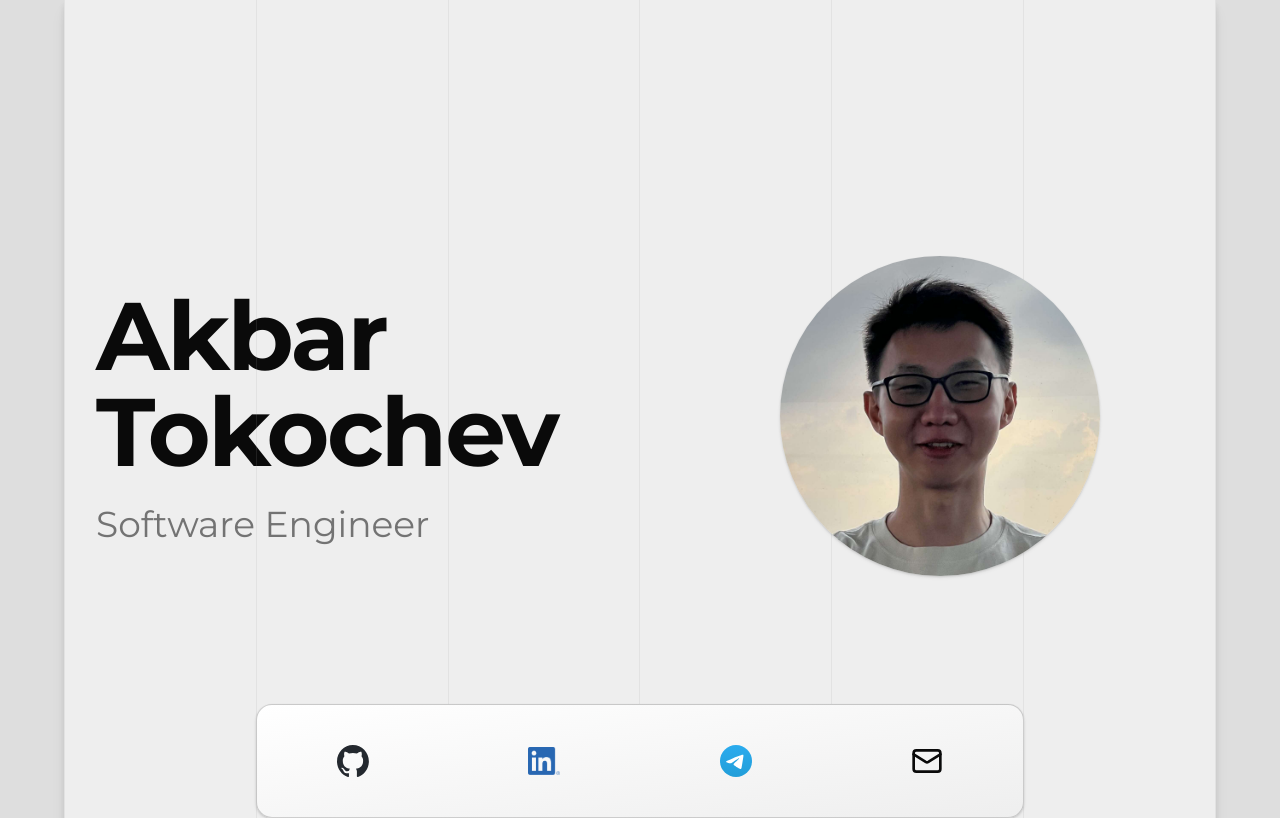
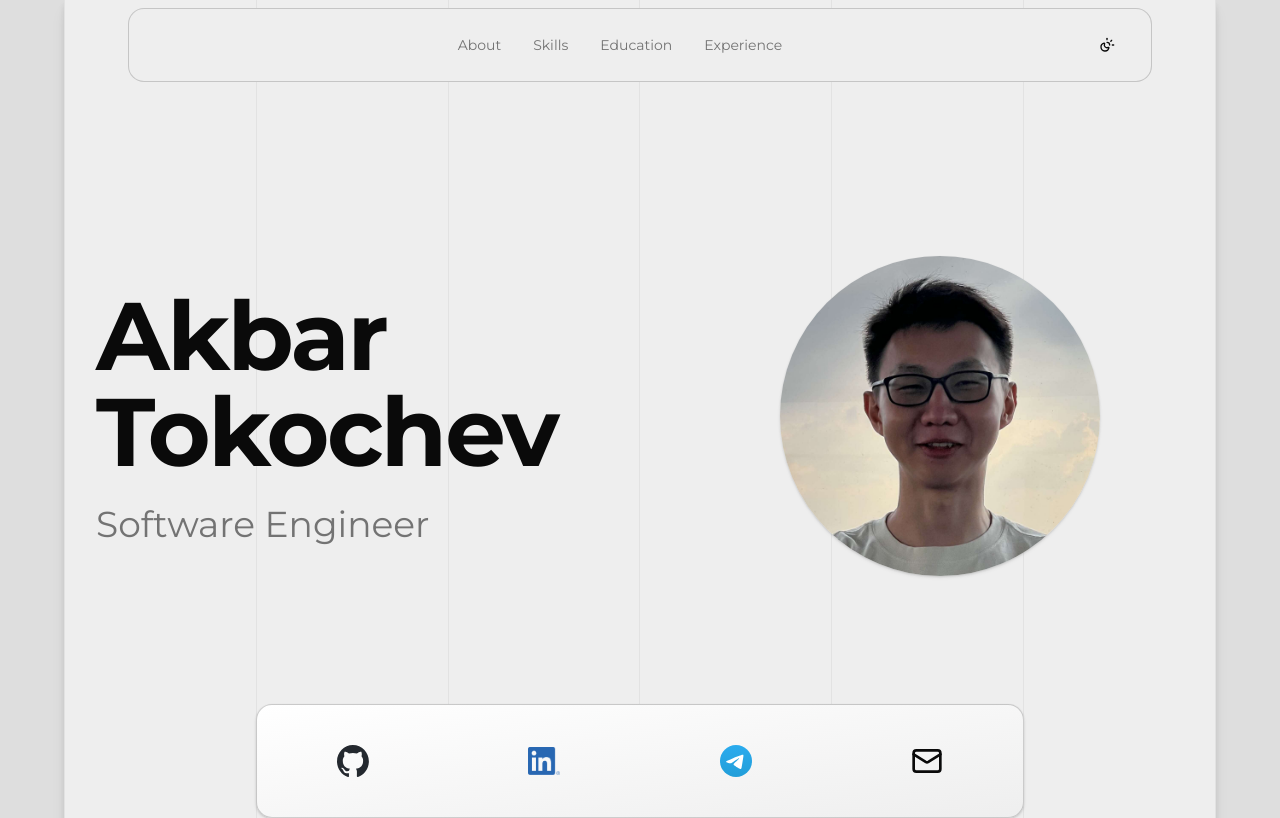
Before and after one commit to Akbro23/akbro23.github.io, a Next.js app: page / in a window 1280 px wide. Shown: the top 818 px of the page. Built offline with nearby package versions, Linux system fonts and the light colour scheme.

Commit message:
feat: navbar for large screen

```diff
--- a/app/layout.tsx
+++ b/app/layout.tsx
@@ -2,6 +2,7 @@ import type { Metadata } from "next";
 import { ThemeProvider } from "@/components/theme-provider";
 import { Geist, Geist_Mono, Montserrat } from "next/font/google";
 import "./globals.css";
+import NavBar from "@/components/nav-bar";
 
 const geistSans = Geist({
   variable: "--font-geist-sans",
@@ -13,9 +14,7 @@ const geistMono = Geist_Mono({
   subsets: ["latin"],
 });
 
-const montserrat = Montserrat({
-
-});
+const montserrat = Montserrat({});
 
 export const metadata: Metadata = {
   title: "Akbar Tokochev",
@@ -38,6 +37,7 @@ export default function RootLayout({
           enableSystem
           disableTransitionOnChange
         >
+          <NavBar />
           {children}
         </ThemeProvider>
       </body>
--- a/app/page.tsx
+++ b/app/page.tsx
@@ -1,12 +1,12 @@
 import Hero from "@/components/hero";
 import BackgroundLines from "@/components/background-lines";
 
+
 export default function Home() {
   return (
-    <section className="relative mx-auto max-w-6xl shadow-lg bg-background">
+    <div className="relative mx-auto max-w-6xl shadow-lg bg-background">
       <BackgroundLines />
-
       <Hero />
-    </section>
+    </div>
   );
 }
--- a/components/hero.tsx
+++ b/components/hero.tsx
@@ -3,7 +3,7 @@ import SocialLinks from "@/components/social-links";
 
 export default function Hero() {
   return (
-    <section id="hero" className="py-32 md:py-64 grid grid-cols-6">
+    <section id="hero" className="relative py-32 md:py-64 grid grid-cols-6">
       <div className="col-span-6 grid grid-cols-1 lg:grid-cols-2 gap-12 place-items-center">
         <div className="order-2 lg:order-1 flex flex-col items-center lg:items-start gap-y-6 px-8">
           <h1 className="tracking-tight text-6xl md:text-8xl font-bold text-center lg:text-left">
--- /dev/null
+++ b/components/nav-bar.tsx
@@ -0,0 +1,45 @@
+import Link from "next/link";
+import { ThemeToggle } from "./theme-toggle";
+
+const links = [
+  {
+    href: "#",
+    name: "About",
+  },
+  {
+    href: "#",
+    name: "Skills",
+  },
+  {
+    href: "#",
+    name: "Education",
+  },
+  {
+    href: "#",
+    name: "Experience",
+  },
+];
+
+export default function NavBar() {
+  return (
+    <div className="mt-2 fixed w-full z-20">
+      <div className="py-4 px-6 relative max-w-5xl mx-auto z-10 border rounded-2xl bg-background">
+        <div className="flex justify-between items-center">
+          <div></div>
+          <div className="flex gap-8 text-sm text-muted-foreground">
+            {links.map((link) => (
+              <Link
+                key={link.name}
+                href={link.href}
+                className="hover:text-foreground"
+              >
+                {link.name}
+              </Link>
+            ))}
+          </div>
+          <ThemeToggle />
+        </div>
+      </div>
+    </div>
+  );
+}
--- /dev/null
+++ b/components/theme-toggle.tsx
@@ -0,0 +1,25 @@
+"use client";
+
+import { SunMoon } from "lucide-react";
+import { useTheme } from "next-themes";
+import { Button } from "@/components/ui/button";
+
+export function ThemeToggle() {
+  const { theme, setTheme } = useTheme();
+  const isDark = theme === "dark";
+
+  const toggleTheme = () => {
+    setTheme(isDark ? "light" : "dark");
+  };
+
+  return (
+    <Button
+      variant="ghost"
+      size="icon-lg"
+      onClick={toggleTheme}
+      aria-label="Toggle theme"
+    >
+      <SunMoon />
+    </Button>
+  );
+}
```
